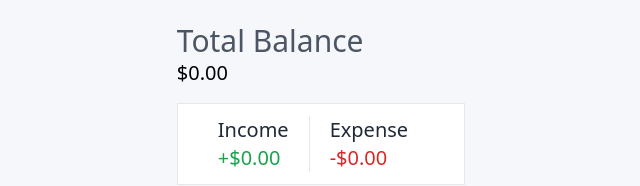
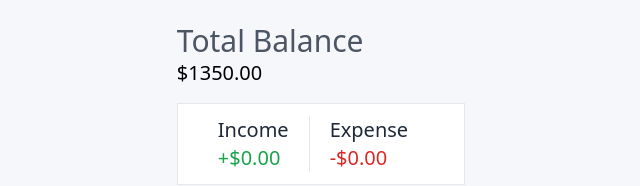
Before and after one commit to EjimMichael/Expense-Tracker, a React (Create React App) app: page / in a window 1280 px wide. Shown: the part 137-323 px from the top of the page, without its empty margins (319-959 px from the left). Built offline with nearby package versions, Linux system fonts and the light colour scheme; the HTML template or start-up script is replaced by a standard one.

Commit message:
complete totalbalance functionality

```diff
--- a/src/components/TotalBalance.js
+++ b/src/components/TotalBalance.js
@@ -1,14 +1,21 @@
-import React from 'react'
+import { useContext } from 'react';
+import { GlobalContext } from "../context/GlobalContext";
+
 
 function TotalBalance() {
+  const { transactions } = useContext(GlobalContext);
+
+  const amounts = transactions.map(transaction => transaction.amount);
+  const total = amounts.reduce((acc, curr) => (acc += curr), 0).toFixed(2);
+
   return (
     <div className="mt-6 text-left">
       <h1 className="text-3xl font-medium text-gray-600">
         Total Balance
       </h1>
-      <h4 className='font-medium text-xl'>$0.00</h4>
+      <h4 className='font-medium text-xl'>${total}</h4>
     </div>
   );
 }
 
-export default TotalBalance
+export default TotalBalance;
```
